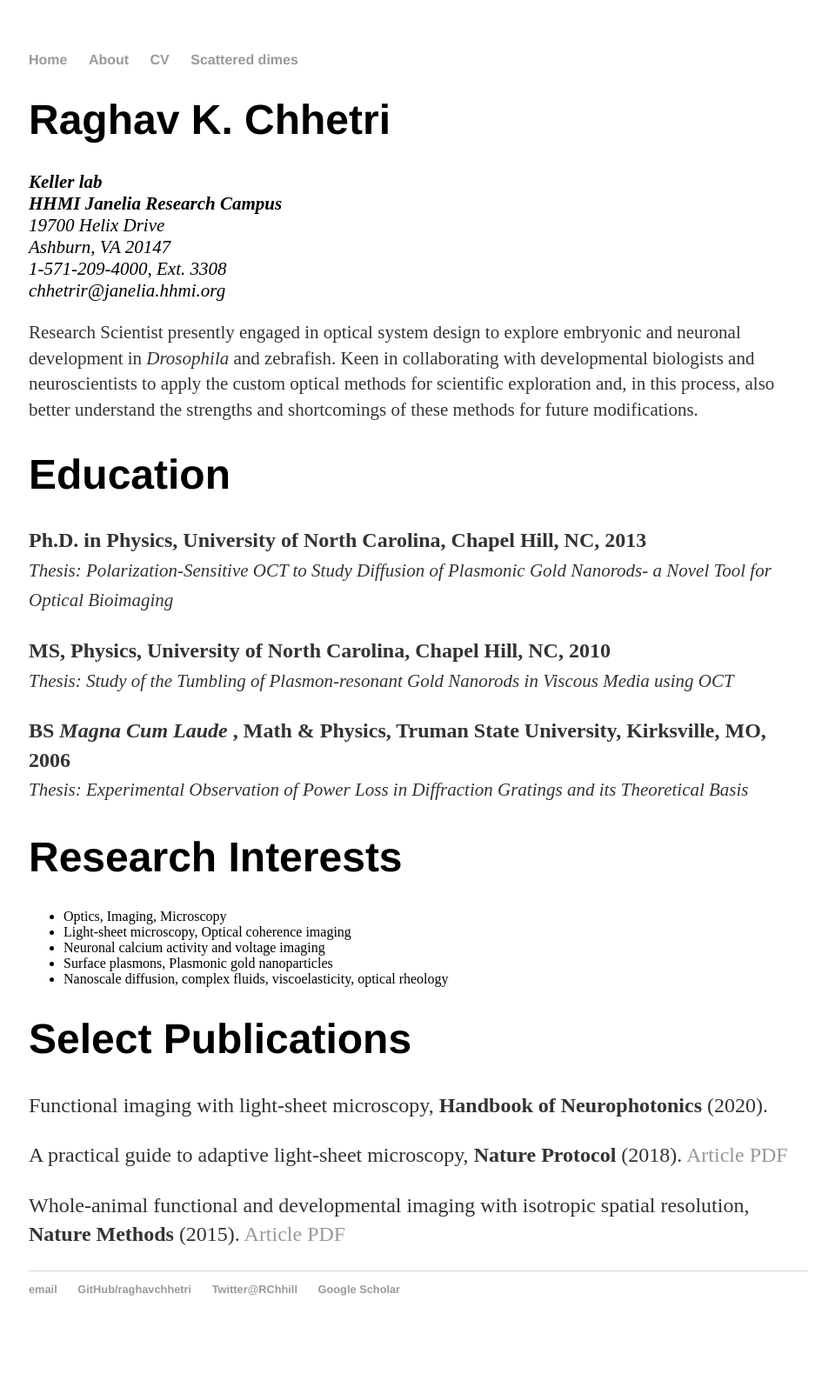
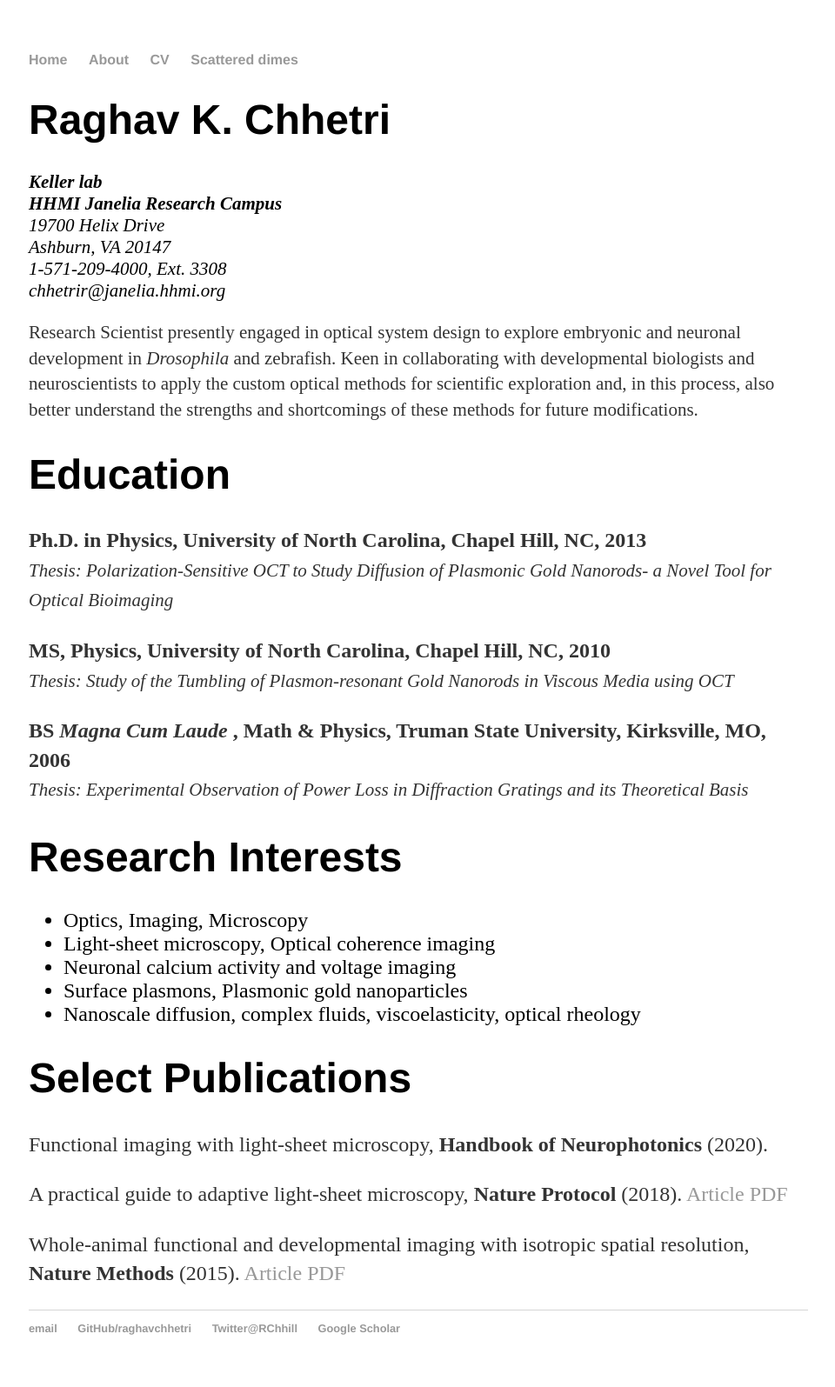
Before and after one commit to raghavchhetri/raghavchhetri.github.io, a Jekyll site: the page built from cv/index.html, in a window 1280 px wide. Shown: the whole page at 87% size, without its empty margins (159-1119 px from the left). Built offline with Jekyll 4.4.1, drawn with Linux system fonts in a browser that asks for light colours; before the commit the page ends 1550 px from its top, so only the background shows below that.

Commit message:
Update index.html

```diff
--- a/cv/index.html
+++ b/cv/index.html
@@ -29,13 +29,13 @@ title: Raghav Chhetri's CV
 		<em style="font-size:21px;">Thesis: Experimental Observation of Power Loss in Diffraction Gratings and its Theoretical Basis</em></p>
 
 		<h1>Research Interests</h1>
-		<p><ul>
+		<ul style="font-size:24px;">
 			<li>Optics, Imaging, Microscopy </li>
 			<li>Light-sheet microscopy, Optical coherence imaging</li>
 			<li>Neuronal calcium activity and voltage imaging</li>
 			<li>Surface plasmons, Plasmonic gold nanoparticles</li>
 			<li>Nanoscale diffusion, complex fluids, viscoelasticity, optical rheology</li>
-		</ul></p>
+		</ul>
 
 		<h1>Select Publications</h1>
 		<p> Functional imaging with light-sheet microscopy,
```
